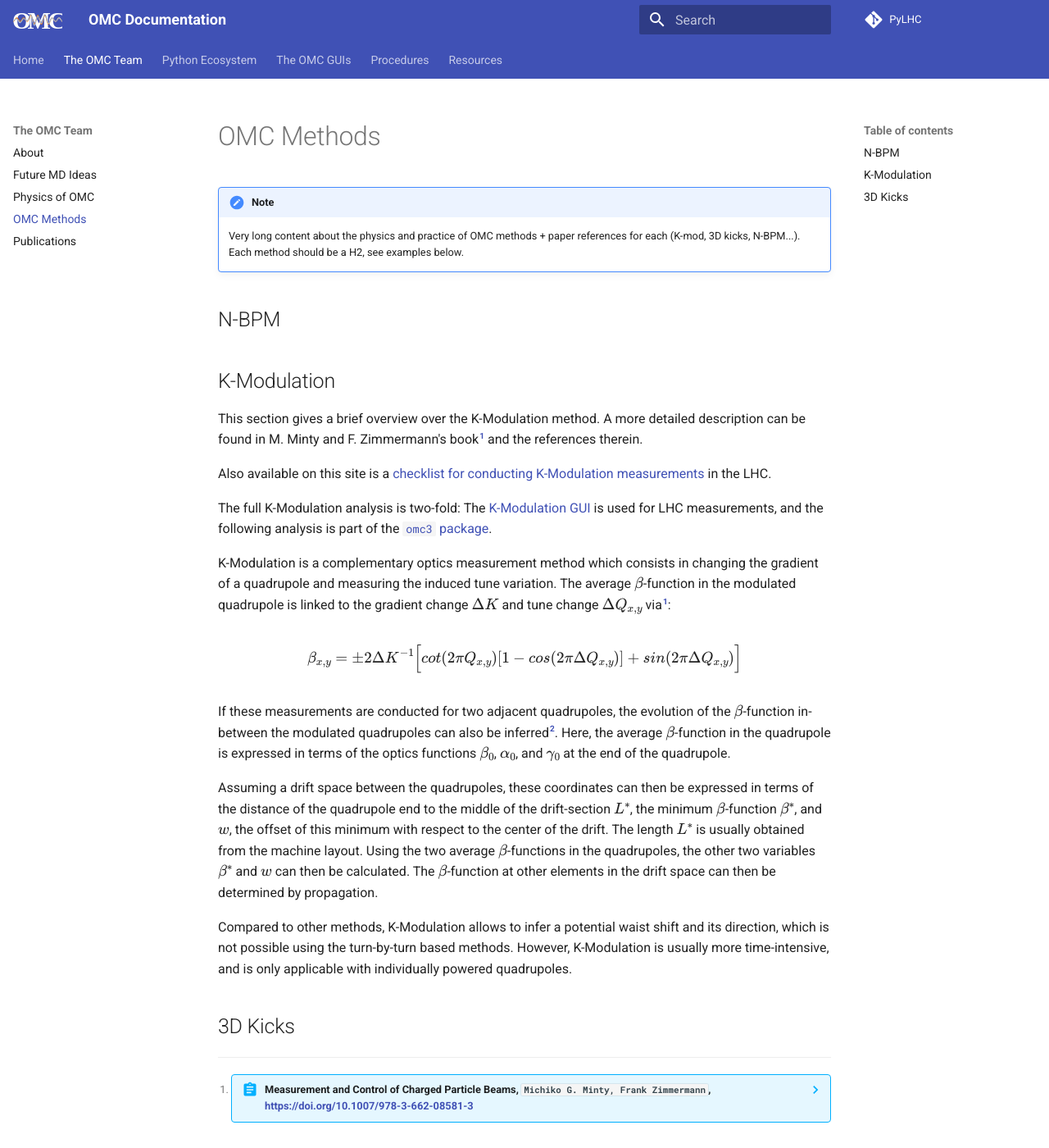
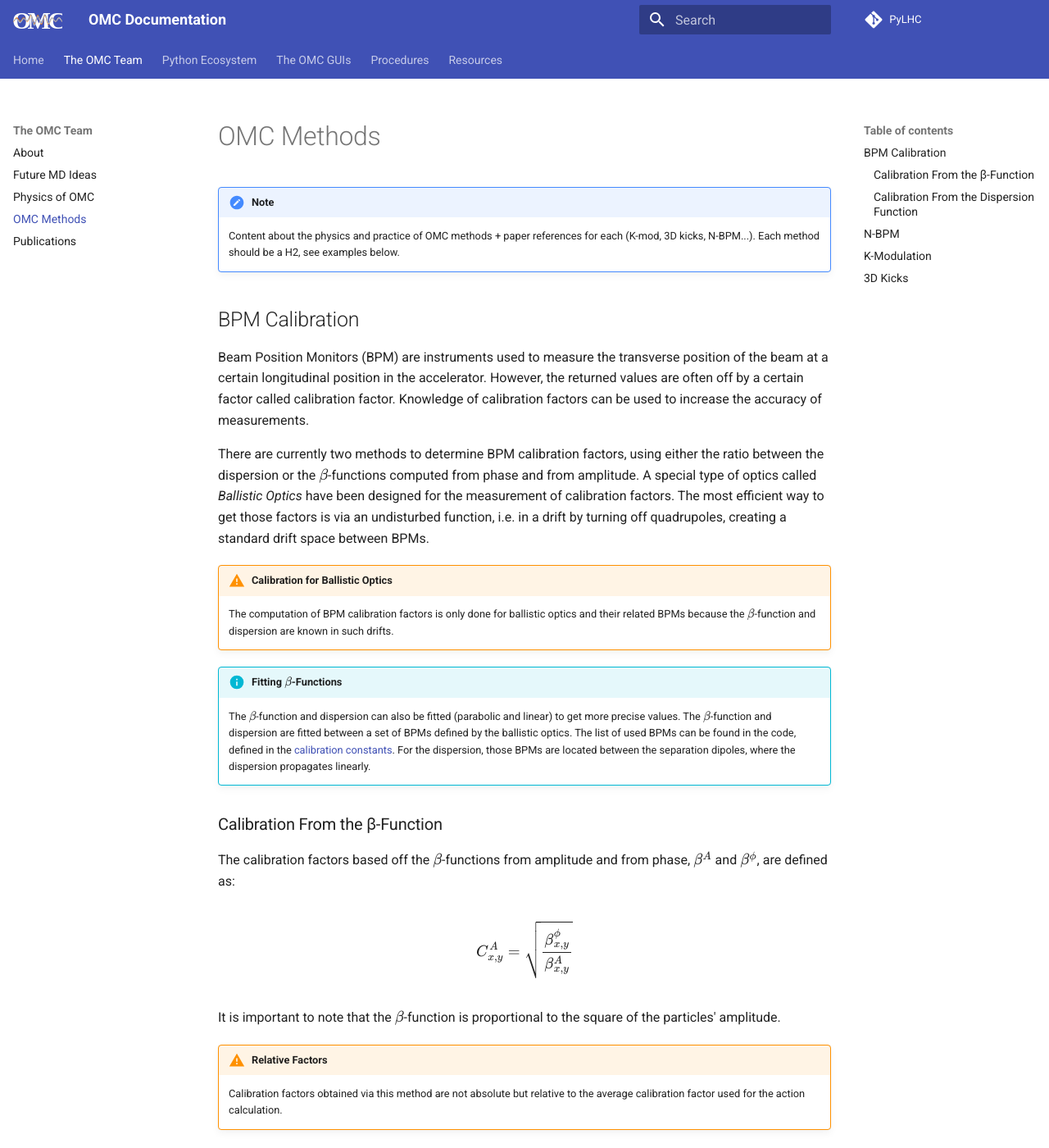
Before and after one commit to pylhc/pylhc.github.io, an MkDocs documentation site: the page built from docs/omc_team/methods.md, in a window 1280 px wide and 1400 px high. Shown: the whole window at 82% size. Built offline with MkDocs 1.6.1 and Material for MkDocs 9.7.7, drawn with Linux system fonts in a browser that asks for light colours; some of the changed text lies outside the part shown.

Commit message:
method description moved to OMC methods

````diff
--- a/docs/omc_team/methods.md
+++ b/docs/omc_team/methods.md
@@ -1,8 +1,65 @@
 # OMC Methods
 
 !!! note
-    Very long content about the physics and practice of OMC methods + paper references for each (K-mod, 3D kicks, N-BPM...).
+    Content about the physics and practice of OMC methods + paper references for each (K-mod, 3D kicks, N-BPM...).
     Each method should be a H2, see examples below.
+
+## BPM Calibration
+
+Beam Position Monitors (BPM) are instruments used to measure the transverse position of the beam at a certain longitudinal position in the accelerator.
+However, the returned values are often off by a certain factor called calibration factor.
+Knowledge of calibration factors can be used to increase the accuracy of measurements.
+
+There are currently two methods to determine BPM calibration factors, using either the ratio between the dispersion or the $\beta$-functions computed from phase and from amplitude.
+A special type of optics called _Ballistic Optics_ have been designed for the measurement of calibration factors.
+The most efficient way to get those factors is via an undisturbed function, i.e. in a drift by turning off quadrupoles, creating a standard drift space between BPMs.
+
+!!! warning "Calibration for Ballistic Optics"
+    The computation of BPM calibration factors is only done for ballistic optics and their related BPMs because the $\beta$-function and dispersion are known in such drifts.
+
+!!! info "Fitting $\beta$-Functions"
+    The $\beta$-function and dispersion can also be fitted (parabolic and linear) to get more precise values.
+    The $\beta$-function and dispersion are fitted between a set of BPMs defined by the ballistic optics.
+    The list of used BPMs can be found in the code, defined in the [calibration constants][bpm_calibration_constants]{target=_blank}.
+    For the dispersion, those BPMs are located between the separation dipoles, where the dispersion propagates linearly.
+
+### Calibration From the β-Function
+
+The calibration factors based off the $\beta$-functions from amplitude and from phase, $\beta^A$ and $\beta^\phi$, are defined as:
+
+$$
+C^A_{x,y} = \sqrt{\frac{\beta^\phi_{x,y}}{\beta^A_{x,y}}}
+$$
+
+It is important to note that the $\beta$-function is proportional to the square of the particles' amplitude.
+
+!!! warning "Relative Factors"
+    Calibration factors obtained via this method are not absolute but relative to the average calibration factor used for the action calculation.
+
+### Calibration From the Dispersion Function
+
+Dispersion from phase refers to the reconstruction of dispersion measurements based on the normalised dispersion and $\beta^{\phi}$ function.
+The normalised dispersion is used here as it is a calibration-independent observable.
+It is defined as:
+
+$$
+D_{x}^\phi= D_{N,x}^{A}\sqrt{\beta_{x}^{\phi}}
+$$
+
+with an associated error:
+
+$$
+(\Delta D_{x}^{\phi})^{2} = (D^\phi_x)^2 + \left(\frac{1}{2}\frac{D^A_{N,x}}{\sqrt{\beta_{x}^{\phi}}}\Delta \beta^{\phi}_{x}\right)^{2}
+$$
+
+Calibration factors are then defined as \cite{rama}[^RamaDispersionCalibration]:
+
+$$
+C_{x}^{A} = \frac{D^A_{N,x}\sqrt{\beta^{\phi}_x}}{D^A_x}
+$$
+
+!!! info "Hozirontal Plane Only"
+    It is important to note that calibration factors from dispersion are only computed in the horizontal plane.
 
 ## N-BPM
 
@@ -68,3 +125,21 @@ However, K-Modulation is usually more time-intensive, and is only applicable wit
         number = {1}
         }
         ```
+
+[^RamaDispersionCalibration]:
+    ??? abstract "Accuracy and Feasibility of the Beta* Measurement for LHC and High Luminosity LHC Using K Modulation, `F. Carlier, and R. Tomás`, [Phys. Rev. Accel. Beams **20**, 2017](https://link.aps.org/doi/10.1103/PhysRevAccelBeams.20.011005){target=_blank}"
+        ```
+        @article{TODO,
+        title = {TODO},
+        author = {Rama,
+        year = {TODO},
+        month = TODO,
+        volume = {TODO},
+        pages = {TODO},
+        doi = {TODO},
+        url = {TODO},
+        journal = {TODO},
+        }
+        ```
+
+[bpm_calibration_constants]: https://github.com/pylhc/PyLHC/blob/master/pylhc/constants/calibration.py
````
